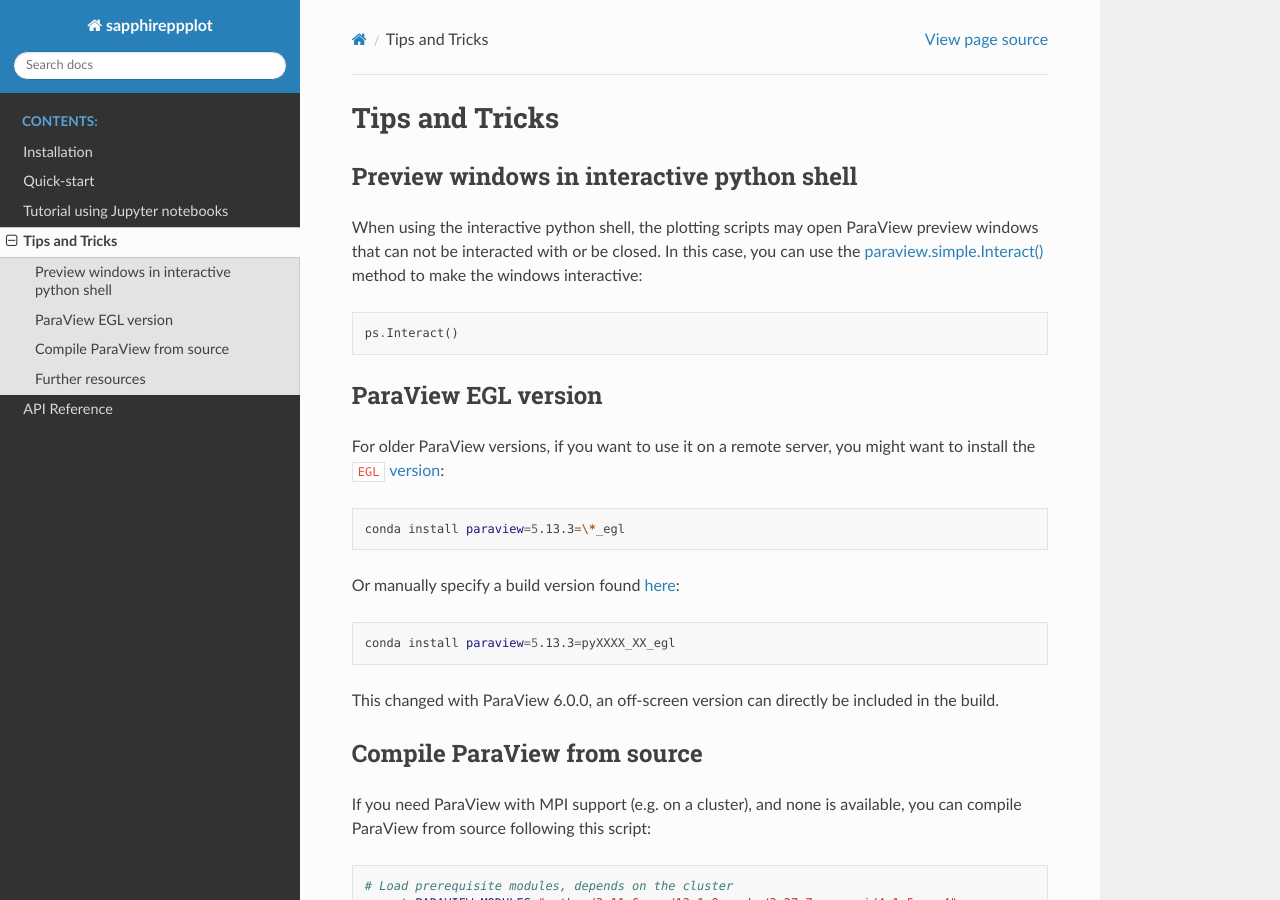
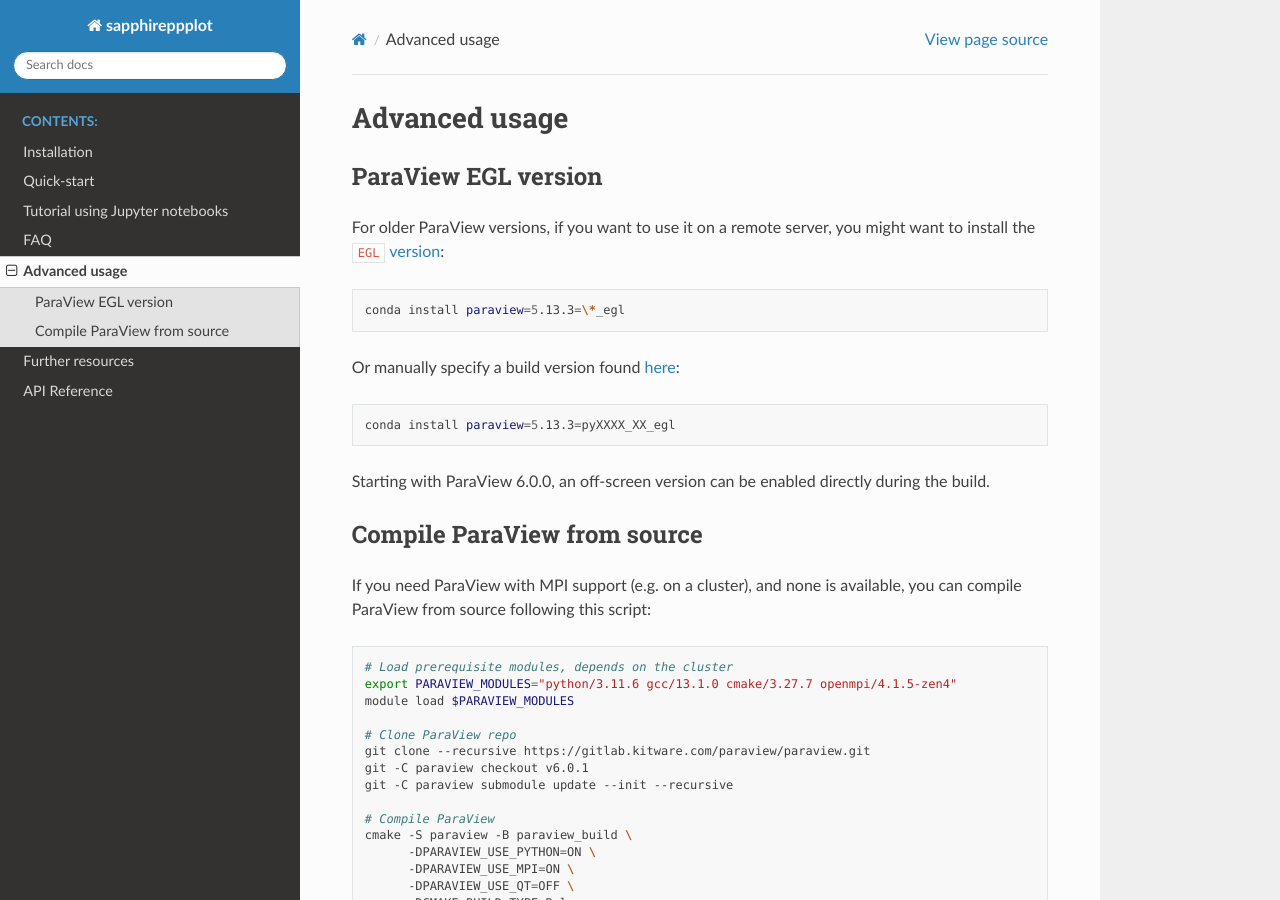
Before and after one commit to sapphirepp/sapphireppplot, a Sphinx documentation site: the page built from docs/advanced_usage.md, in a window 1280 px wide and 900 px high. Built offline with Sphinx 7.4.7 and the Read the Docs theme 3.1.0, drawn with Linux system fonts in a browser that asks for light colours; some of the changed text lies outside the part shown.

Commit message:
doc: Split Tips -> FAQ, Adv. usage, Fur. Resources

````diff
--- a/docs/tips.md
+++ b/docs/advanced_usage.md
@@ -1,17 +1,4 @@
-# Tips and Tricks
-
-## Preview windows in interactive python shell
-
-When using the interactive python shell,
-the plotting scripts may open ParaView preview windows
-that can not be interacted with or be closed.
-In this case, you can use the
-{pv}`paraview.simple.Interact() <paraview.simple.html#paraview.simple.Interact>`
-method to make the windows interactive:
-
-```python
-ps.Interact()
-```
+# Advanced usage
 
 ## ParaView EGL version
 
@@ -31,8 +18,8 @@ Or manually specify a build version found
 conda install paraview=5.13.3=pyXXXX_XX_egl
 ```
 
-This changed with ParaView 6.0.0,
-an off-screen version can directly be included in the build.
+Starting with ParaView 6.0.0,
+an off-screen version can be enabled directly during the build.
 
 ## Compile ParaView from source
 
@@ -98,14 +85,3 @@ If you run into problems, you can troubleshoot using the
 and the
 [conda recipe](https://github.com/conda-forge/paraview-feedstock/blob/main/recipe/build.sh)
 as reference.
-
-## Further resources
-
-- [Sapphire++ ParaView Python introduction](https://sapphirepp.org/latest/paraview-python.html)
-- [ParaView User's Guide on `pvpython`](https://docs.paraview.org/en/latest/UsersGuide/introduction.html#getting-started-with-pvpython)
-- [ParaView Reference Manual on `pvbatch`](https://docs.paraview.org/en/latest/ReferenceManual/parallelDataVisualization.html#sec-usingpvbatch)
-- [ParaView Tutorial on Batch Python Scripting](https://docs.paraview.org/en/latest/Tutorials/SelfDirectedTutorial/batchPythonScripting.html)
-- [ParaView Tutorial on Python & Batch: ParaView & Python](https://docs.paraview.org/en/latest/Tutorials/ClassroomTutorials/pythonAndBatchParaViewAndPython.html)
-- {pv}`paraview.simple documentation <paraview.simple.html>`
-- {pv}`paraview.simple readers, sources, writers, filters and animation cues <paraview.servermanager_proxies.html>`
-- [Blog post on importing Python packages in ParaView](https://mbarzegary.github.io/2022/01/03/use-python-packages-modules-in-paraview/)
--- a/docs/index.rst
+++ b/docs/index.rst
@@ -46,5 +46,7 @@ More example scripts can be found in the
    installation
    examples/plot_quick_start
    examples/jupyter_tutorial
-   tips
+   faq
+   advanced_usage
+   resources
    api
--- a/docs/installation.md
+++ b/docs/installation.md
@@ -69,7 +69,7 @@ and [`pvpython`](https://docs.paraview.org/en/latest/UsersGuide/introduction.htm
 installed.
 Install it from the [ParaView download page](https://www.paraview.org/download/) if needed,
 or follow the instructions to
-[compile ParaView from source](tips.md).
+[compile ParaView from source](advanced_usage.md).
 
 The Python version used by the virtual environment must match the Python used by `pvpython`.
 Check the version with:
````
Also changed, not shown: docs/faq.md (added, +14 -0 lines), docs/resources.md (added, +10 -0 lines).
